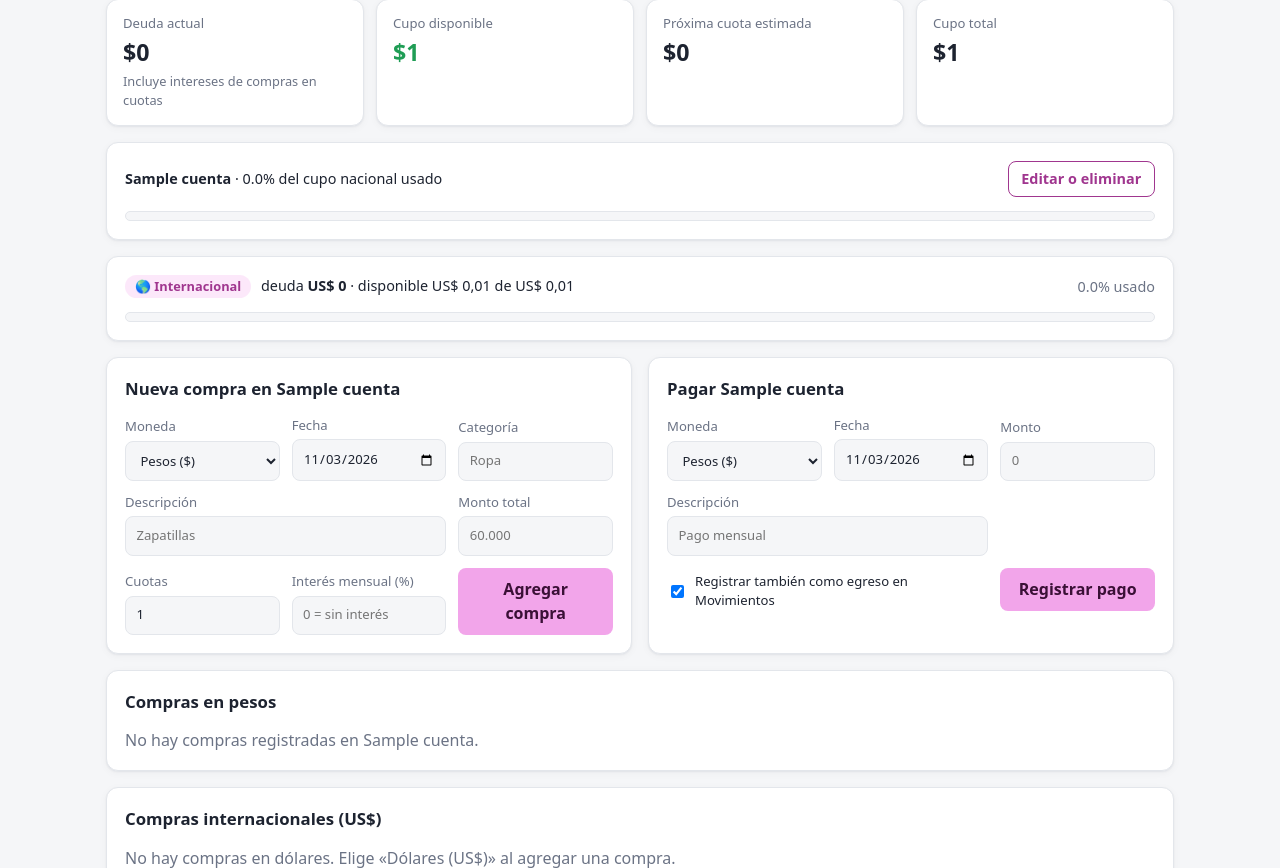
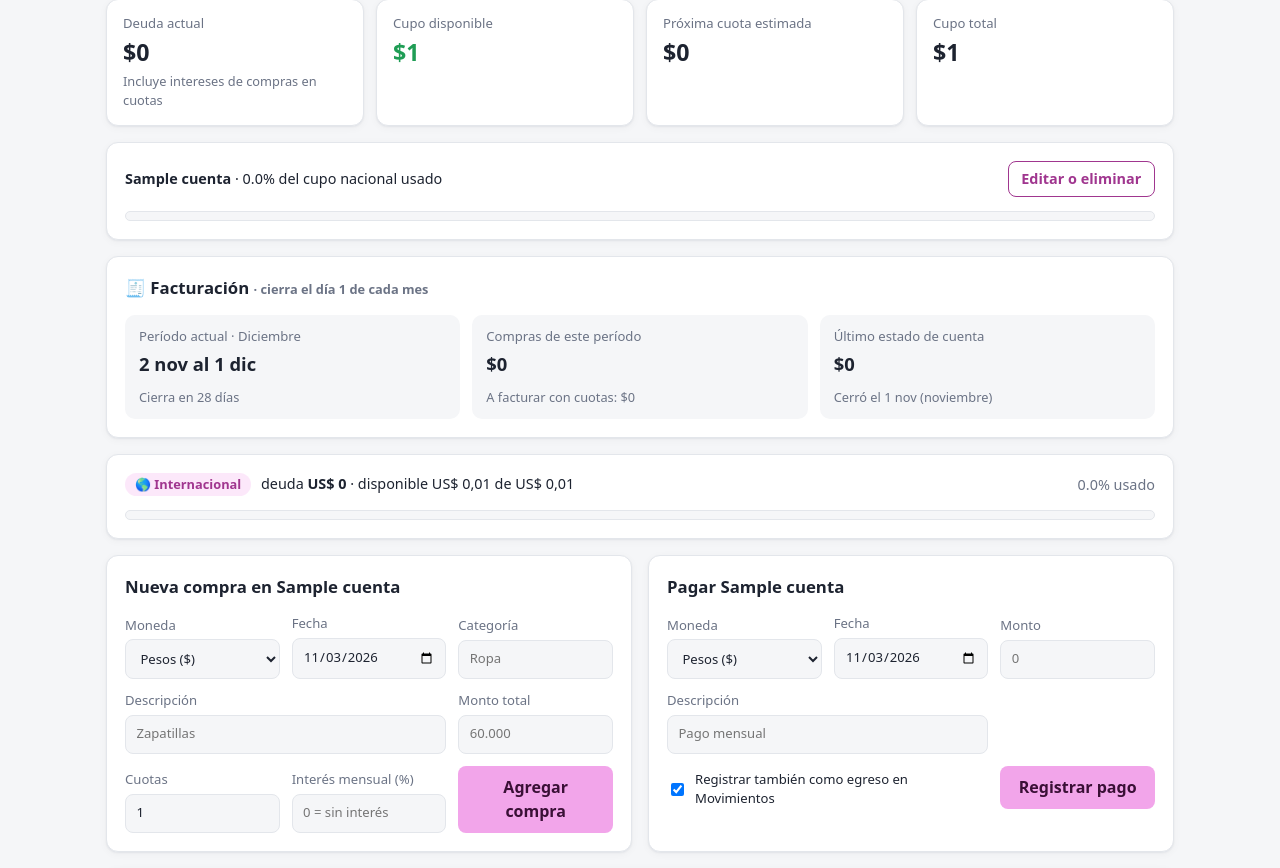
Before and after one commit to Daijinn-BKR/gestor-gastos, a Flask app: page /credito/?cuenta=1 in a window 1280 px wide. Shown: the part 193-1061 px from the top of the page. Run offline with Flask 3, Linux system fonts and the light colour scheme; tables that the repository leaves empty hold one stand-in row (values such as "Sample post"); data that the repository does not hold is empty; parts of the project's set-up code (start-up, migrations or seed data) failed here and were passed over.

Commit message:
Fecha facturacion credito

```diff
--- a/gestor/__init__.py
+++ b/gestor/__init__.py
@@ -9,7 +9,7 @@ from flask import Flask
 
 from . import colores, db, ubicacion
 from .rutas import carpeta_datos
-from .utils import clp, fecha_corta, nombre_mes, pct, usd
+from .utils import clp, dia_mes, fecha_corta, nombre_mes, pct, usd
 
 BASE_DIR = Path(__file__).resolve().parent.parent
 
@@ -54,6 +54,7 @@ def create_app(test_config: dict | None = None) -> Flask:
     app.jinja_env.filters["clp"] = clp
     app.jinja_env.filters["fecha"] = fecha_corta
     app.jinja_env.filters["nombre_mes"] = nombre_mes
+    app.jinja_env.filters["dia_mes"] = dia_mes
     app.jinja_env.filters["pct"] = pct
     app.jinja_env.filters["usd"] = usd
 
--- a/gestor/exportar.py
+++ b/gestor/exportar.py
@@ -144,10 +144,12 @@ def generar_excel(conn, mes: str | None = None, hoy: date | None = None) -> byte
 
     # ── Crédito ──────────────────────────────────────────────────────────
     nombres = {c["id"]: c["nombre"] for c in listar_cuentas(conn)}
+    dias = {c["id"]: c["dia_facturacion"] for c in listar_cuentas(conn)}
     filas, monedas = [], []
     for c in conn.execute("SELECT * FROM credito_compras WHERE substr(fecha, 1, 7) = ? "
                           "ORDER BY cuenta_id, moneda, fecha, id", (mes,)):
-        e = estado_cuotas(c["monto"], c["cuotas"], _fecha(c["fecha"]), cierre, c["interes"])
+        e = estado_cuotas(c["monto"], c["cuotas"], _fecha(c["fecha"]), cierre, c["interes"],
+                          dias.get(c["cuenta_id"]))
         div = 100 if c["moneda"] == "USD" else 1  # dólares se guardan en centavos
         filas.append((nombres.get(c["cuenta_id"], ""), _fecha(c["fecha"]), c["moneda"], c["categoria"],
                       c["descripcion"], c["monto"] / div, c["cuotas"], c["interes"],
--- a/gestor/schema.sql
+++ b/gestor/schema.sql
@@ -18,7 +18,8 @@ CREATE TABLE IF NOT EXISTS credito_cuentas (
     id     INTEGER PRIMARY KEY AUTOINCREMENT,
     nombre   TEXT    NOT NULL,
     cupo     INTEGER NOT NULL DEFAULT 0 CHECK (cupo >= 0),
-    cupo_usd INTEGER NOT NULL DEFAULT 0 CHECK (cupo_usd >= 0)   -- 0 = sin cupo internacional
+    cupo_usd INTEGER NOT NULL DEFAULT 0 CHECK (cupo_usd >= 0),  -- 0 = sin cupo internacional
+    dia_facturacion INTEGER CHECK (dia_facturacion BETWEEN 1 AND 31)  -- NULL = fin de mes
 );
 
 CREATE TABLE IF NOT EXISTS credito_compras (
--- a/gestor/seed.py
+++ b/gestor/seed.py
@@ -16,7 +16,7 @@ GASTOS = [
 ]
 
 # (nombre, cupo en pesos, cupo internacional en centavos de dólar)
-CUENTAS = [("Falabella", 800_000, 0), ("BCI", 1_200_000, 50_000)]
+CUENTAS = [("Falabella", 800_000, 0, 20), ("BCI", 1_200_000, 50_000, None)]
 
 # (cuenta, categoría, descripción, monto, cuotas, interés mensual %)
 COMPRAS = [
@@ -70,7 +70,7 @@ def cargar_datos_demo(conn, meses: int = 3, semilla: int = 42):
             (_dia(mes, 5), cur.lastrowid),
         )
 
-    ids = [conn.execute("INSERT INTO credito_cuentas (nombre, cupo, cupo_usd) VALUES (?, ?, ?)", c).lastrowid
+    ids = [conn.execute("INSERT INTO credito_cuentas (nombre, cupo, cupo_usd, dia_facturacion) VALUES (?, ?, ?, ?)", c).lastrowid
            for c in CUENTAS]
     for j, (cuenta, cat, desc, monto, cuotas, interes) in enumerate(COMPRAS):
         mes = mover_mes(mes_actual, -(len(COMPRAS) - 1 - j) // 2)
--- a/gestor/static/style.css
+++ b/gestor/static/style.css
@@ -335,3 +335,17 @@ body.con-fondo .selector-mes { background: color-mix(in srgb, var(--superficie)
                     background: color-mix(in srgb, var(--primario) 25%, transparent); color: var(--primario-texto); }
 .nota-item__fecha { display: block; font-size: .75rem; margin-top: 2px; }
 .nota-item--hecha .nota-item__texto { text-decoration: line-through; opacity: .6; }
+
+/* ── Facturación de créditos ───────────────────────────────────────── */
+.facturacion__grilla { display: grid; grid-template-columns: repeat(auto-fit, minmax(200px, 1fr)); gap: 12px; }
+.facturacion__grilla > div {
+  display: grid; gap: 4px; padding: 12px 14px; border-radius: 10px;
+  background: var(--fondo);
+}
+.facturacion__grilla strong { font-size: 1.15rem; }
+.fila-periodo th {
+  background: var(--fondo);
+  font-weight: 600; text-align: left; padding-top: 10px; padding-bottom: 10px;
+  text-transform: none; letter-spacing: normal; font-size: .88rem; color: var(--texto);
+}
+.fila-periodo th.der { text-align: right; }
--- a/gestor/templates/_credito.html
+++ b/gestor/templates/_credito.html
@@ -1,9 +1,11 @@
-{% macro form_cuenta(accion, boton, nombre='', cupo='', cupo_usd='', desde='') %}
+{% macro form_cuenta(accion, boton, nombre='', cupo='', cupo_usd='', desde='', dia='') %}
   <form method="post" action="{{ accion }}" class="formulario">
     <label>Nombre <input name="nombre" value="{{ nombre }}" placeholder="Falabella, BCI…" maxlength="40" required></label>
     <label>Cupo nacional ($) <input name="cupo" value="{{ cupo }}" inputmode="numeric" placeholder="800.000" required></label>
     <label class="ancho">Cupo internacional (US$) <span class="tenue">— opcional, para compras en dólares</span>
       <input name="cupo_usd" value="{{ cupo_usd }}" inputmode="decimal" placeholder="Ej: 100 · vacío = sin cupo internacional"></label>
+    <label class="ancho">Día de facturación <span class="tenue">— opcional, el día que cierra tu estado de cuenta</span>
+      <input type="number" name="dia_facturacion" value="{{ dia or '' }}" min="1" max="31" placeholder="Ej: 20 · vacío = fin de mes"></label>
     {% if desde %}<input type="hidden" name="desde" value="{{ desde }}">{% endif %}
     <button class="boton">{{ boton }}</button>
   </form>
--- a/gestor/templates/credito.html
+++ b/gestor/templates/credito.html
@@ -7,11 +7,19 @@
 
 
 
-{% macro tabla_compras(lista, moneda) %}
+{% macro tabla_compras(grupos, moneda, dia) %}
   <div class="tabla-scroll">
   <table class="tabla">
     <thead><tr><th>Fecha</th><th>Categoría</th><th>Descripción</th><th class="der">Monto</th><th>Cuotas</th><th class="der">Interés</th><th class="der">Total a pagar</th><th></th></tr></thead>
+    {% for periodo, desde, hasta, lista, total in grupos %}
     <tbody>
+      <tr class="fila-periodo">
+        <th colspan="5">
+          Facturación de {{ (periodo | nombre_mes) }}
+          <span class="tenue">· {{ desde | dia_mes }} al {{ hasta | dia_mes }}</span>
+        </th>
+        <th colspan="3" class="der"><span class="tenue">Compras:</span> {{ dinero(total, moneda) }}</th>
+      </tr>
       {% for c in lista %}
         <tr>
           <td>{{ c.fecha | fecha }}</td>
@@ -34,6 +42,7 @@
         </tr>
       {% endfor %}
     </tbody>
+    {% endfor %}
   </table>
   </div>
 {% endmacro %}
@@ -67,7 +76,7 @@
       <summary class="boton boton--secundario">Editar o eliminar</summary>
       <div class="desplegable__panel">
         {{ form_cuenta(url_for('.editar_cuenta', id=cuenta.id), 'Guardar cambios', cuenta.nombre, cuenta.cupo,
-                       (cuenta.cupo_usd | usd)[4:] if cuenta.cupo_usd else '') }}
+                       (cuenta.cupo_usd | usd)[4:] if cuenta.cupo_usd else '', dia=cuenta.dia_facturacion) }}
         <form method="post" action="{{ url_for('.eliminar_cuenta', id=cuenta.id) }}"
               onsubmit="return confirm('¿Eliminar el crédito «{{ cuenta.nombre }}» con todas sus compras y pagos?\n\nLos egresos que ya registraste en Movimientos se mantienen.')">
           <button class="boton boton--peligro">Eliminar este crédito</button>
@@ -77,6 +86,31 @@
   </div>
   {{ barra(resumen.porcentaje_usado if resumen.porcentaje_usado <= 100 else 100,
            'progreso--alerta' if resumen.porcentaje_usado >= 80 else '') }}
+</section>
+
+{% set f = facturacion %}
+<section class="panel facturacion">
+  <h2>🧾 Facturación{% if f.dia %} <span class="tenue nota-chica">· cierra el día {{ f.dia }} de cada mes</span>{% endif %}</h2>
+  <div class="facturacion__grilla">
+    <div>
+      <span class="tarjeta__etiqueta">Período actual · {{ (f.actual | nombre_mes).split(' ')[0] | capitalize }}</span>
+      <strong>{{ f.desde | dia_mes }} al {{ f.hasta | dia_mes }}</strong>
+      <span class="tenue nota-chica">{% if f.dias_restantes == 0 %}Cierra hoy{% elif f.dias_restantes == 1 %}Cierra mañana{% else %}Cierra en {{ f.dias_restantes }} días{% endif %}</span>
+    </div>
+    <div>
+      <span class="tarjeta__etiqueta">Compras de este período</span>
+      <strong>{{ f.compras | clp }}</strong>
+      <span class="tenue nota-chica">A facturar con cuotas: {{ f.a_facturar | clp }}</span>
+    </div>
+    <div>
+      <span class="tarjeta__etiqueta">Último estado de cuenta</span>
+      <strong>{{ f.facturado_anterior | clp }}</strong>
+      <span class="tenue nota-chica">Cerró el {{ f.cierre_anterior | dia_mes }} ({{ (f.anterior | nombre_mes).split(' ')[0] }})</span>
+    </div>
+  </div>
+  {% if not f.dia %}
+    <p class="tenue nota-chica nota">Sin día de facturación, los períodos son meses calendario. Configúralo en <em>Editar o eliminar</em> (ej. día 20 si tu tarjeta cierra el 20).</p>
+  {% endif %}
 </section>
 
 {% if resumen_usd %}
@@ -143,7 +177,7 @@
 <section class="panel">
   <h2>Compras{% if resumen_usd %} en pesos{% endif %}</h2>
   {% if compras.CLP %}
-    {{ tabla_compras(compras.CLP, 'CLP') }}
+    {{ tabla_compras(periodos.CLP, 'CLP', cuenta.dia_facturacion) }}
   {% else %}
     <p class="vacio">No hay compras registradas en {{ cuenta.nombre }}.</p>
   {% endif %}
@@ -153,7 +187,7 @@
 <section class="panel">
   <h2>Compras internacionales (US$)</h2>
   {% if compras.USD %}
-    {{ tabla_compras(compras.USD, 'USD') }}
+    {{ tabla_compras(periodos.USD, 'USD', cuenta.dia_facturacion) }}
   {% else %}
     <p class="vacio">No hay compras en dólares. Elige «Dólares (US$)» al agregar una compra.</p>
   {% endif %}
--- a/gestor/utils.py
+++ b/gestor/utils.py
@@ -30,6 +30,11 @@ def fecha_corta(texto: str) -> str:
         return date.fromisoformat(texto).strftime("%d-%m-%Y")
     except (TypeError, ValueError):
         return texto
+
+
+def dia_mes(fecha) -> str:
+    """date(2026, 9, 21) -> '21 sep'"""
+    return f"{fecha.day} {MESES[fecha.month - 1][:3]}"
 
 
 def nombre_mes(mes: str) -> str:
--- a/gestor/views/credito.py
+++ b/gestor/views/credito.py
@@ -7,7 +7,8 @@ from datetime import date
 from flask import (Blueprint, flash, redirect, render_template, request,
                    session, url_for)
 
-from ..calculos import (calendario_cuotas, estado_cuotas, resumen_credito,
+from ..calculos import (calendario_cuotas, estado_cuotas, facturado_en,
+                        periodo_facturacion, rango_periodo, resumen_credito,
                         sumar_meses)
 from ..db import get_db
 from ..utils import (CATEGORIAS, ErrorValidacion, parse_fecha, parse_monto,
@@ -34,7 +35,7 @@ def resumen_cuenta(conn, cuenta, hoy: date | None = None, moneda: str = "CLP",
     compras = conn.execute(f"SELECT * FROM credito_compras {filtro}", args).fetchall()
     pagos = conn.execute(f"SELECT * FROM credito_pagos {filtro}", args).fetchall()
     cupo = cuenta["cupo"] if moneda == "CLP" else cuenta["cupo_usd"]
-    return resumen_credito(compras, pagos, cupo, hoy)
+    return resumen_credito(compras, pagos, cupo, hoy, cuenta["dia_facturacion"])
 
 
 def usa_dolares(conn, cuenta) -> bool:
@@ -99,11 +100,14 @@ def lista():
     if cuenta is None:
         return panel(conn, cuentas)
     hoy = date.today()
+    dia = cuenta["dia_facturacion"]
     compras = {"CLP": [], "USD": []}
-    for c in conn.execute("SELECT * FROM credito_compras WHERE cuenta_id = ? "
-                          "ORDER BY fecha DESC, id DESC", (cuenta["id"],)):
-        estado = estado_cuotas(c["monto"], c["cuotas"], date.fromisoformat(c["fecha"]), hoy, c["interes"])
-        compras[c["moneda"]].append({**dict(c), "estado": estado})
+    filas = conn.execute("SELECT * FROM credito_compras WHERE cuenta_id = ? "
+                         "ORDER BY fecha DESC, id DESC", (cuenta["id"],)).fetchall()
+    for c in filas:
+        fecha = date.fromisoformat(c["fecha"])
+        estado = estado_cuotas(c["monto"], c["cuotas"], fecha, hoy, c["interes"], dia)
+        compras[c["moneda"]].append({**dict(c), "estado": estado, "periodo": periodo_facturacion(fecha, dia)})
     pagos = conn.execute("SELECT * FROM credito_pagos WHERE cuenta_id = ? ORDER BY fecha DESC, id DESC",
                          (cuenta["id"],)).fetchall()
     dolares = usa_dolares(conn, cuenta)
@@ -113,12 +117,46 @@ def lista():
         cuentas=cuentas,
         cuenta=cuenta,
         compras=compras,
+        periodos={m: _agrupar_por_periodo(compras[m], dia) for m in compras},
+        facturacion=_facturacion(filas, dia, hoy),
         pagos=pagos,
         resumen=resumen_cuenta(conn, cuenta, hoy),
         resumen_usd=resumen_cuenta(conn, cuenta, hoy, "USD") if dolares else None,
         categorias=CATEGORIAS,
         fecha_form=session.get("fecha_credito"),
     )
+
+
+def _agrupar_por_periodo(compras, dia):
+    """[(periodo, desde, hasta, compras, total)] del más reciente al más antiguo."""
+    grupos = {}
+    for c in compras:
+        grupos.setdefault(c["periodo"], []).append(c)
+    resultado = []
+    for periodo in sorted(grupos, reverse=True):
+        desde, hasta = rango_periodo(periodo, dia)
+        resultado.append((periodo, desde, hasta, grupos[periodo], sum(c["monto"] for c in grupos[periodo])))
+    return resultado
+
+
+def _facturacion(compras, dia, hoy: date) -> dict:
+    """Período abierto (el que se facturará en la próxima fecha) y el último estado de cuenta cerrado."""
+    en_pesos = [c for c in compras if c["moneda"] == "CLP"]
+    actual = periodo_facturacion(hoy, dia)
+    anterior = sumar_meses(actual, -1)
+    desde, hasta = rango_periodo(actual, dia)
+    return {
+        "dia": dia,
+        "actual": actual,
+        "desde": desde,
+        "hasta": hasta,
+        "dias_restantes": (hasta - hoy).days,
+        "compras": sum(c["monto"] for c in en_pesos if periodo_facturacion(date.fromisoformat(c["fecha"]), dia) == actual),
+        "a_facturar": facturado_en(en_pesos, actual, dia),
+        "anterior": anterior,
+        "cierre_anterior": rango_periodo(anterior, dia)[1],
+        "facturado_anterior": facturado_en(en_pesos, anterior, dia),
+    }
 
 
 # ── Panel general de todos los créditos ─────────────────────────────────
@@ -133,7 +171,7 @@ def panel(conn, cuentas):
     for c in cuentas:
         compras = conn.execute("SELECT * FROM credito_compras WHERE cuenta_id = ? AND moneda = 'CLP'",
                                (c["id"],)).fetchall()
-        calendario[c["id"]] = calendario_cuotas(compras, hoy, 12)
+        calendario[c["id"]] = calendario_cuotas(compras, hoy, 12, c["dia_facturacion"])
     meses = list(next(iter(calendario.values())).keys())
     columnas = [
         {"mes": m, "total": sum(calendario[c["id"]][m] for c in cuentas),
@@ -144,8 +182,10 @@ def panel(conn, cuentas):
 
     # Intereses de compras que todavía tienen cuotas por pagar
     intereses = 0
+    dias = {c["id"]: c["dia_facturacion"] for c in cuentas}
     for c in conn.execute("SELECT * FROM credito_compras WHERE moneda = 'CLP' AND cuotas > 1 AND interes > 0"):
-        e = estado_cuotas(c["monto"], c["cuotas"], date.fromisoformat(c["fecha"]), hoy, c["interes"])
+        e = estado_cuotas(c["monto"], c["cuotas"], date.fromisoformat(c["fecha"]), hoy, c["interes"],
+                          dias.get(c["cuenta_id"]))
         if e.restantes:
             intereses += e.intereses
 
@@ -185,19 +225,28 @@ def _leer_cuenta(conn, excluir_id=None):
     ).fetchone()
     if repetida:
         raise ErrorValidacion(f"Ya tienes un crédito llamado «{nombre}».")
-    return nombre, cupo, cupo_usd
+    texto_dia = (request.form.get("dia_facturacion") or "").strip()
+    dia = None
+    if texto_dia:
+        try:
+            dia = int(texto_dia)
+        except ValueError:
+            dia = 0
+        if not 1 <= dia <= 31:
+            raise ErrorValidacion("El día de facturación debe estar entre 1 y 31.")
+    return nombre, cupo, cupo_usd, dia
 
 
 @bp.post("/cuentas")
 def crear_cuenta():
     conn = get_db()
     try:
-        nombre, cupo, cupo_usd = _leer_cuenta(conn)
+        nombre, cupo, cupo_usd, dia = _leer_cuenta(conn)
     except ErrorValidacion as e:
         flash(str(e), "error")
         return _volver(request.form.get("desde"))
-    cur = conn.execute("INSERT INTO credito_cuentas (nombre, cupo, cupo_usd) VALUES (?, ?, ?)",
-                       (nombre, cupo, cupo_usd))
+    cur = conn.execute("INSERT INTO credito_cuentas (nombre, cupo, cupo_usd, dia_facturacion) VALUES (?, ?, ?, ?)",
+                       (nombre, cupo, cupo_usd, dia))
     conn.commit()
     flash(f"Crédito «{nombre}» agregado.", "ok")
     return _volver(cur.lastrowid)
@@ -207,12 +256,12 @@ def crear_cuenta():
 def editar_cuenta(id):
     conn = get_db()
     try:
-        nombre, cupo, cupo_usd = _leer_cuenta(conn, excluir_id=id)
+        nombre, cupo, cupo_usd, dia = _leer_cuenta(conn, excluir_id=id)
     except ErrorValidacion as e:
         flash(str(e), "error")
         return _volver(id)
-    conn.execute("UPDATE credito_cuentas SET nombre = ?, cupo = ?, cupo_usd = ? WHERE id = ?",
-                 (nombre, cupo, cupo_usd, id))
+    conn.execute("UPDATE credito_cuentas SET nombre = ?, cupo = ?, cupo_usd = ?, dia_facturacion = ? WHERE id = ?",
+                 (nombre, cupo, cupo_usd, dia, id))
     conn.commit()
     flash("Crédito actualizado.", "ok")
     return _volver(id)
```
Also changed, not shown: gestor/calculos.py (+53 -10 lines), gestor/db.py (+8 -1 lines), tests/test_facturacion.py (added, +79 -0 lines), tests/test_migracion.py (+4 -3 lines), README.md.
